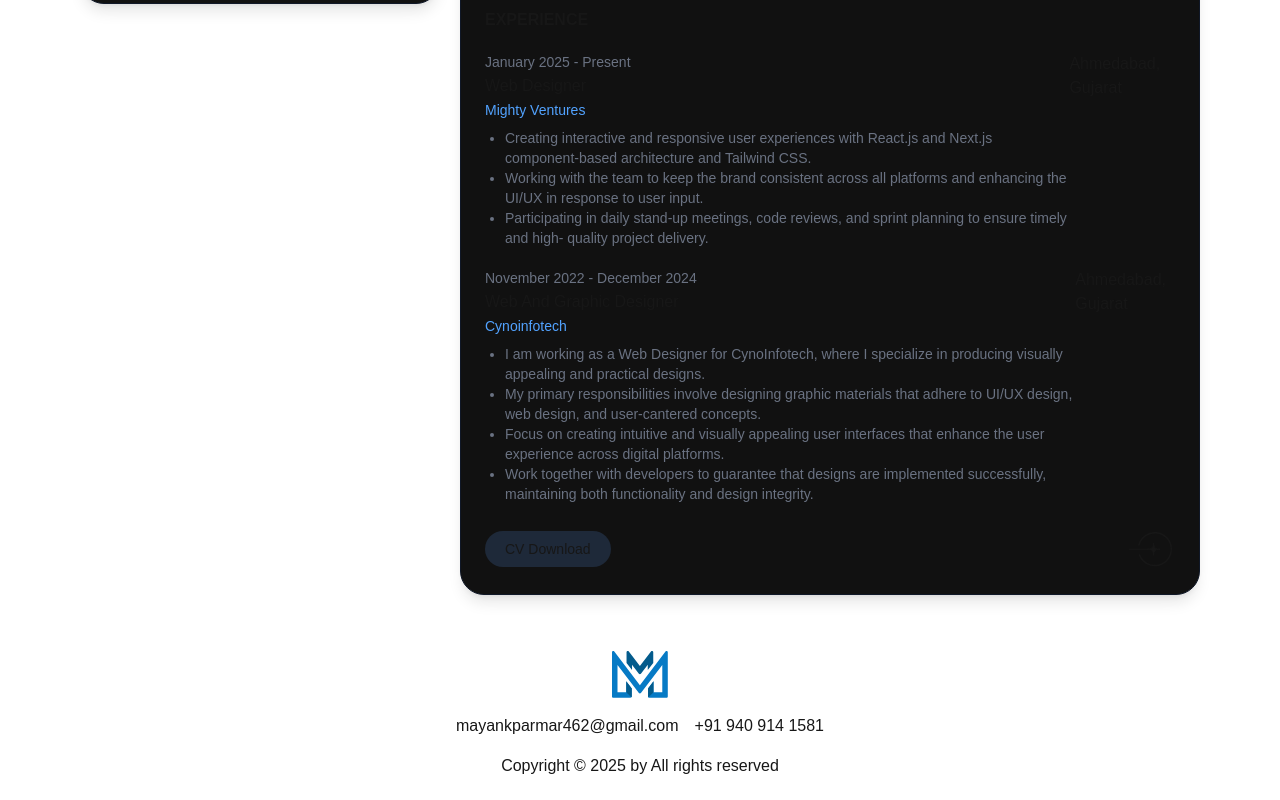
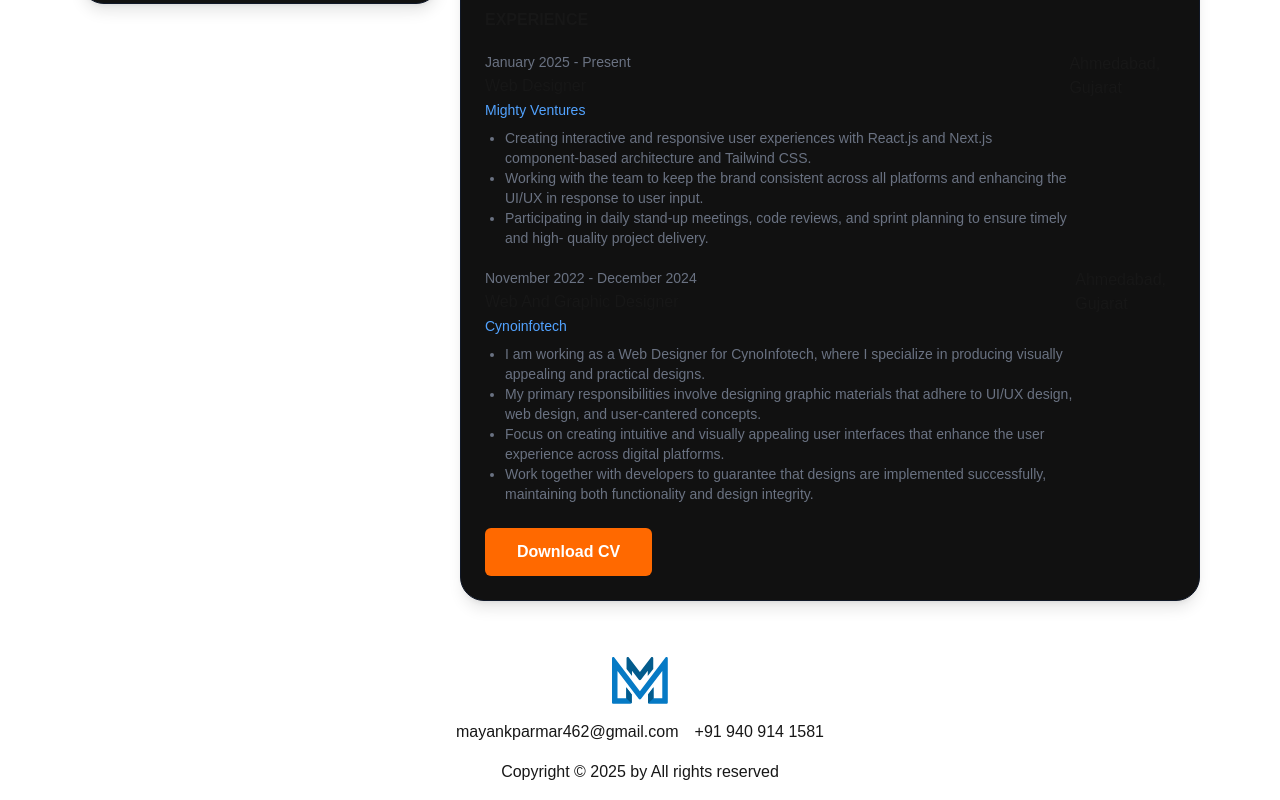
Before and after one commit to mynkp01/mayank_portfolio, a Next.js app: page /about-me in a window 1280 px wide. Shown: the part 509-1309 px from the top of the page. Built offline with nearby package versions, Linux system fonts and the light colour scheme.

Commit message:
Update page.tsx

```diff
--- a/src/app/about-me/page.tsx
+++ b/src/app/about-me/page.tsx
@@ -7,7 +7,7 @@ function page() {
   return (
     <div className='max-w-6xl mx-auto flex flex-col items-center gap-5 px-4 my-10'>
         <div className='grid md:grid-cols-3 gap-5 w-full'>
-            <div className="group md:sticky md:top-[120px] bg-[#111111] rounded-3xl p-6 w-full h-fit shadow-lg border border-gray-900">
+            <div className="group sticky top-[120px] bg-[#111111] rounded-3xl p-6 w-full h-fit shadow-lg border border-gray-900">
                 <Image
                     src={Mayank.src}
                     alt="Mayank"
@@ -87,10 +87,13 @@ function page() {
                     </div>
                 </div>
                 <div className="flex items-center justify-between w-full">
-                    <Link href={"/mayank-parmar-cv.pdf"} download={true} className="bg-gray-800 h-fit px-5 py-2 rounded-full text-sm cursor-pointer hover:text-black hover:bg-white transition">
-                    CV Download
-                    </Link>
-                    <Link href={""}><ArrowIcon className="group-hover:text-blue-400 transition-all" /></Link>
+                   <a
+                        href="/mayank-parmar-cv.pdf"
+                        download="Mayank_CV.pdf"
+                        className="bg-orange-500 text-white font-bold py-3 px-8 rounded-md hover:bg-orange-600 transition-colors cursor-pointer flex gap-4 w-fit"
+                    >
+                        Download CV
+                    </a>
                 </div>
             </div>
         </div>
```
